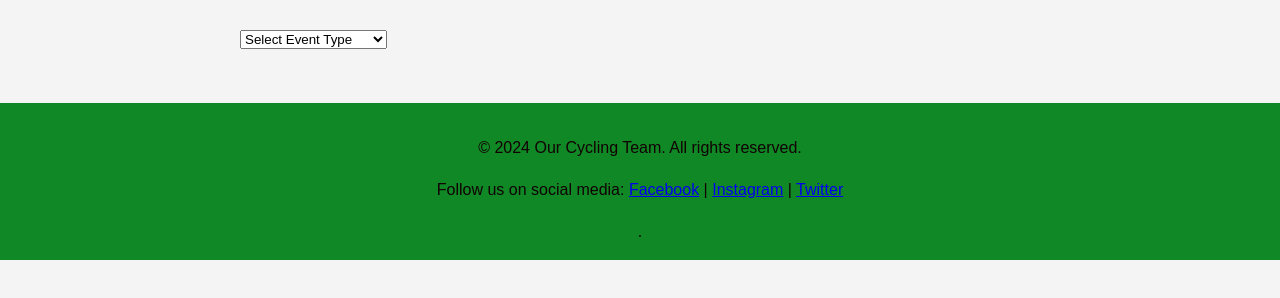
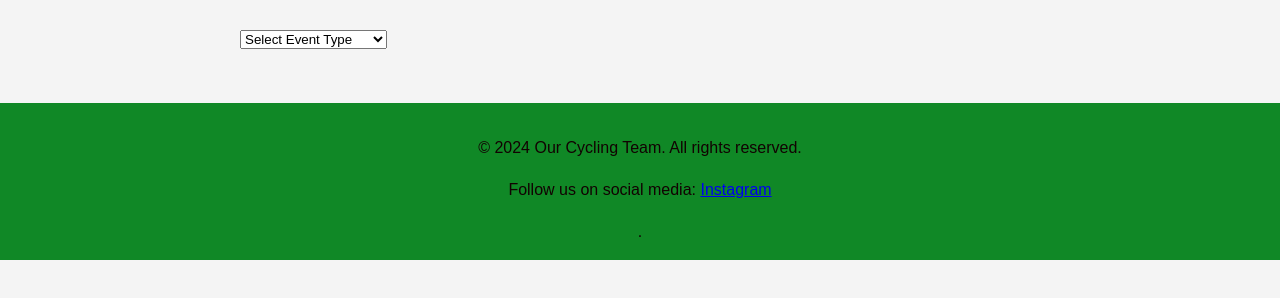
Before and after one commit to geesy6/ForestCycling, a plain HTML site: page results.html in a window 1280 px wide. Shown: the part 262-560 px from the top of the page. Drawn offline with Linux system fonts and the light colour scheme.

Commit message:
Update results.html

```diff
--- a/results.html
+++ b/results.html
@@ -39,8 +39,7 @@
     <footer>
       <p>&copy; 2024 Our Cycling Team. All rights reserved.</p>
       <p>
-        Follow us on social media: <a href="#">Facebook</a> |
-        <a href="#">Instagram</a> | <a href="#">Twitter</a>
+        Follow us on social media: <a href="https://www.instagram.com/forestcycling/">Instagram</a>
       </p>
       .
     </footer>
```
